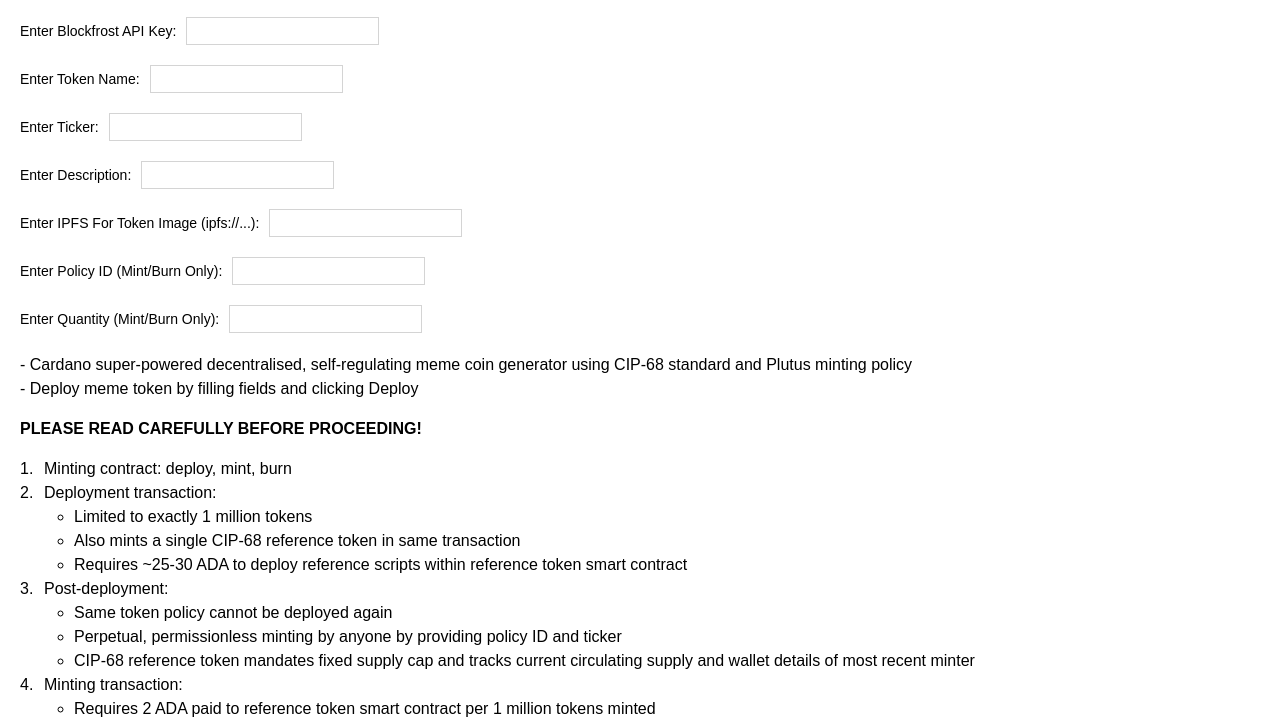
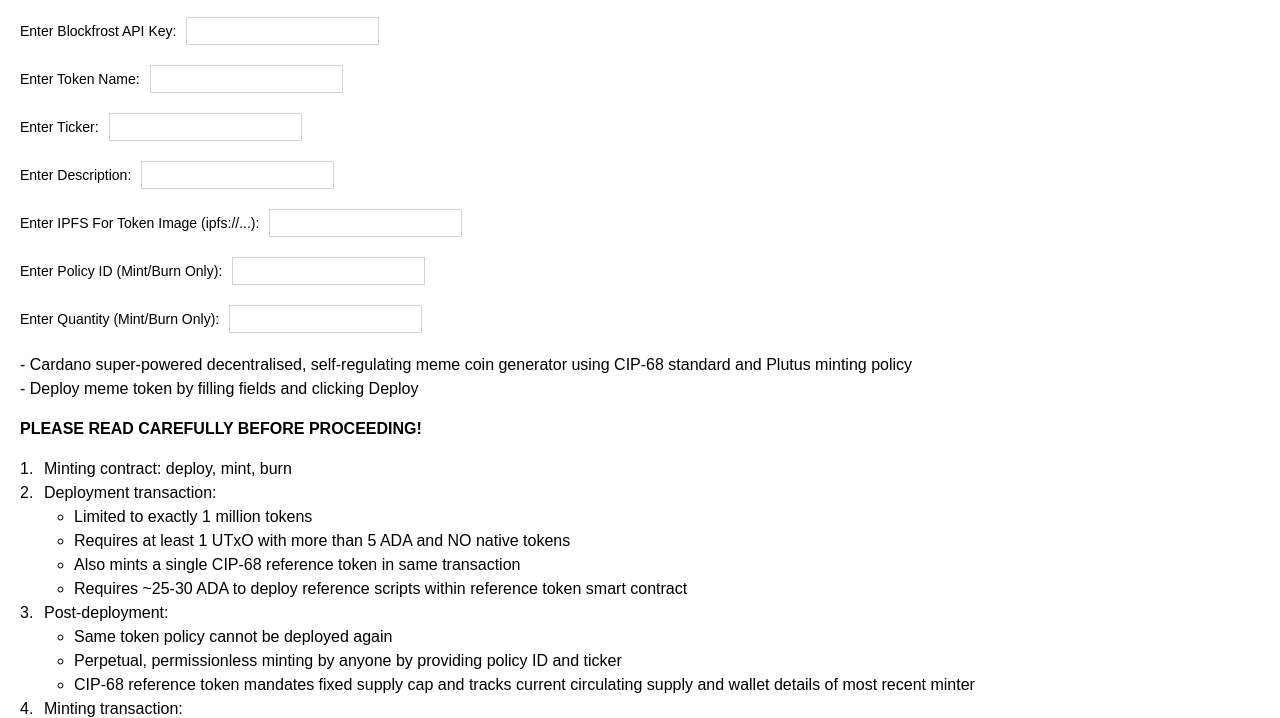
Before and after one commit to arressaye/cardano-super-meme, a website: page meme/www/index.html in a window 1280 px wide. Shown: the part 60-778 px from the top of the page. Drawn offline with Linux system fonts and the light colour scheme.

Commit message:
more text changes

```diff
--- a/meme/www/index.html
+++ b/meme/www/index.html
@@ -184,6 +184,7 @@
                 <li>Deployment transaction:
                     <ul class="sub-points">
                         <li>Limited to exactly 1 million tokens</li>
+                        <li>Requires at least 1 UTxO with more than 5 ADA and NO native tokens</li>
                         <li>Also mints a single CIP-68 reference token in same transaction</li>
                         <li>Requires ~25-30 ADA to deploy reference scripts within reference token smart contract</li>
                     </ul>
```
